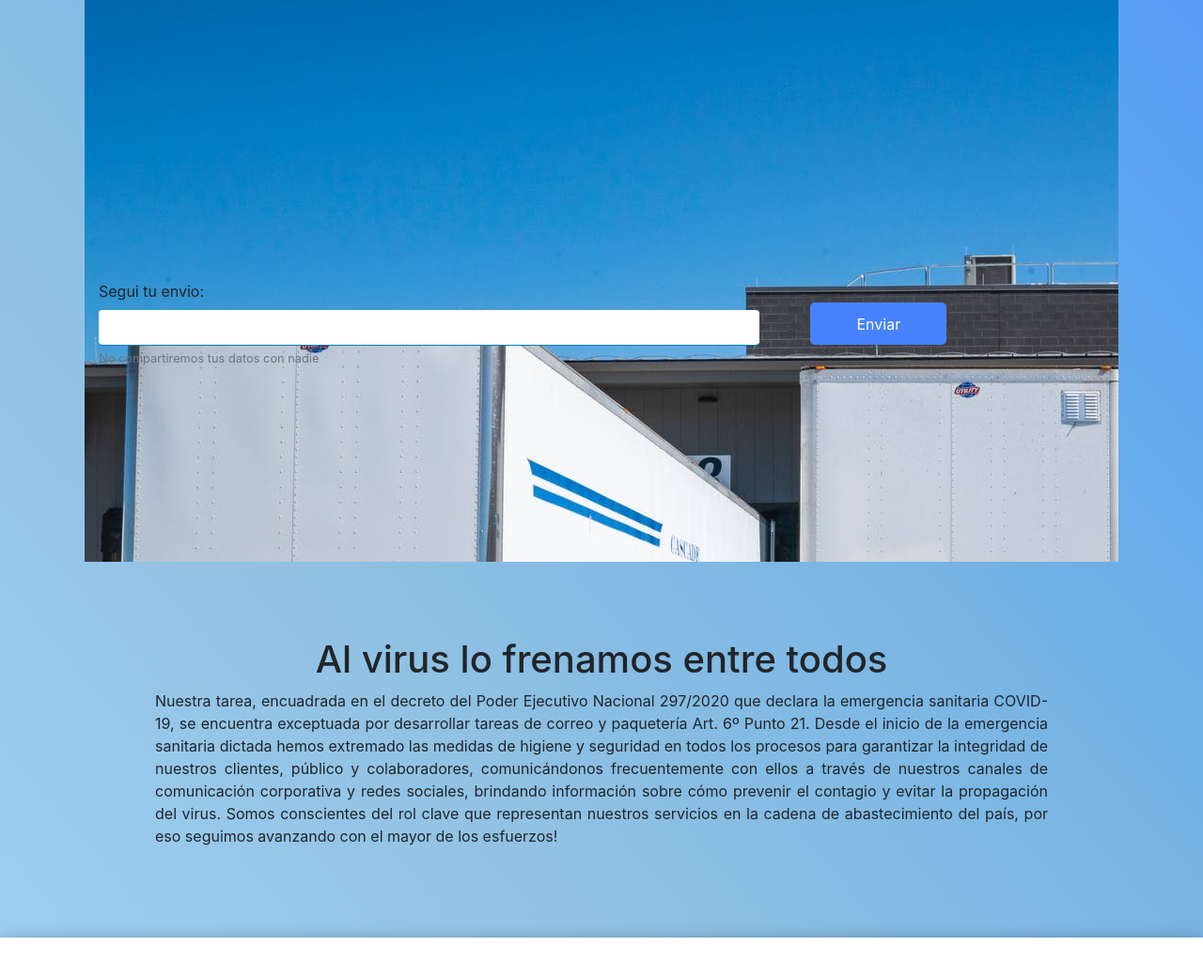
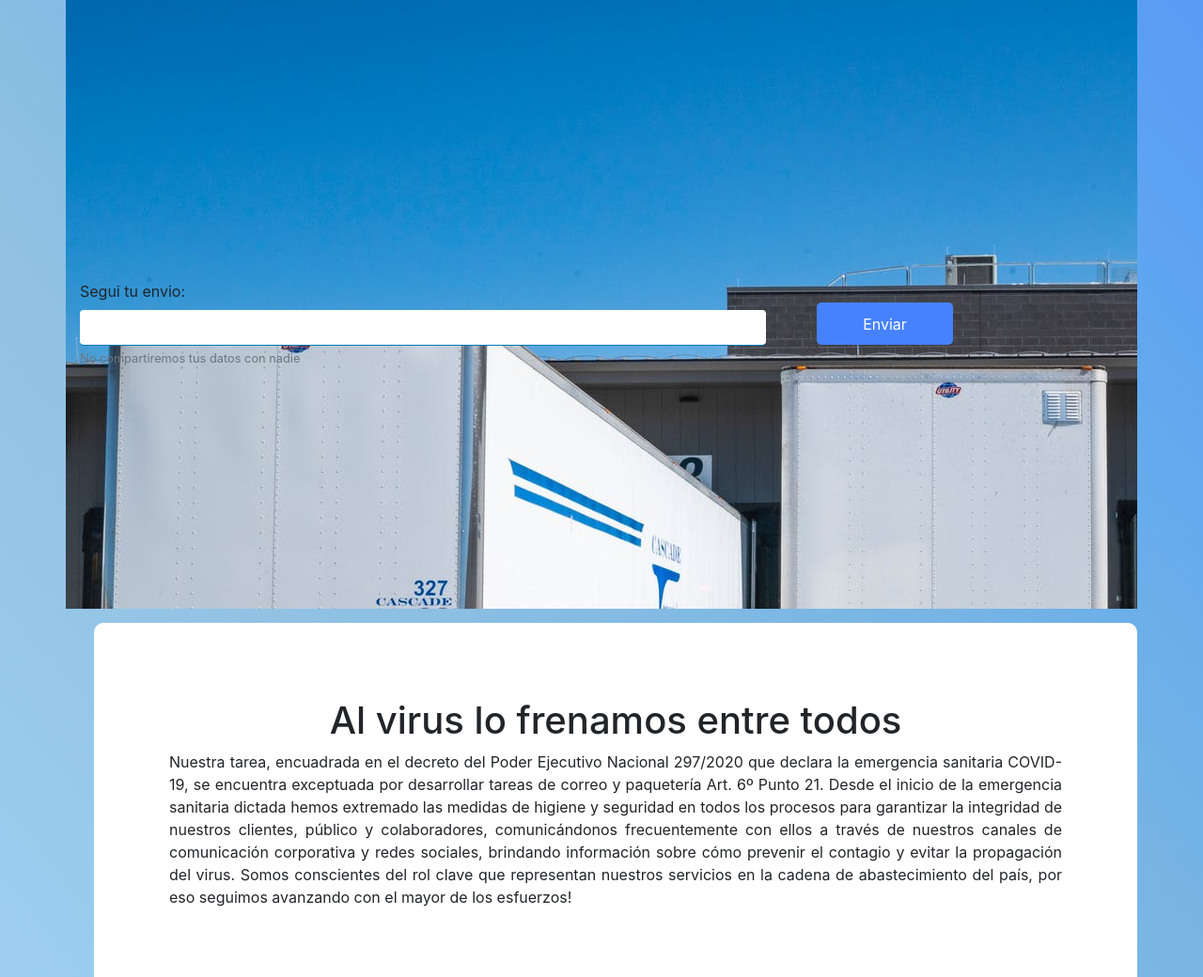
Before and after one commit to hugolesati97/primeraweb, a website: page index.html in a window 1280 px wide. Shown: the part 146-1186 px from the top of the page at 94% size. Drawn offline with nearby package versions, Linux system fonts and the light colour scheme.

Commit message:
Actualizacion

```diff
--- a/index.html
+++ b/index.html
@@ -19,7 +19,7 @@
         <nav class="navbar bg-light navbar-white navbar-expand-lg sticky-top">
             <div class="container px-3">
                 <a href="index.html" class="navbar-brand"><img src="assets/Logo.png" alt=""></a>
-                <button class="navbar-toggler" type="button" data-toggle="collapse" data-target="#navbar">
+                <button class="navbar-toggler fas fa-bars" type="button" data-toggle="collapse" data-target="#navbar" style="color: #007bb6;">
                     <span class="navbar-toggler-icon"></span>
                 </button>
                 <div class="collapse navbar-collapse" id="navbar">
@@ -36,7 +36,7 @@
         <section>
             <div class="container fondo">
                 <div class="row">
-                    <div class="col-lg-8 col-sm-8">
+                    <div class="col-lg-8 col-sm-10 col-md-10">
                         <form>
                         <div class="form-group">
                             <label for="exampleInputEmail1">Segui tu envio:</label>
--- a/scss/style.scss
+++ b/scss/style.scss
@@ -278,11 +278,14 @@ body{
 
 .fondo{
     background-image: url(../assets/logistica.jpeg);
-    width: 1100px;
-    height: 600px;
+    background-position: 50% 50% 50%;
+    height: 650px;
     padding-top: 300px;
 }
 
 .covid {
     padding: 80px;
+    background-color: #fff;
+    border-radius: 10px;
+    margin: 15px;
 }
```
Also changed, not shown: css/style.css.
